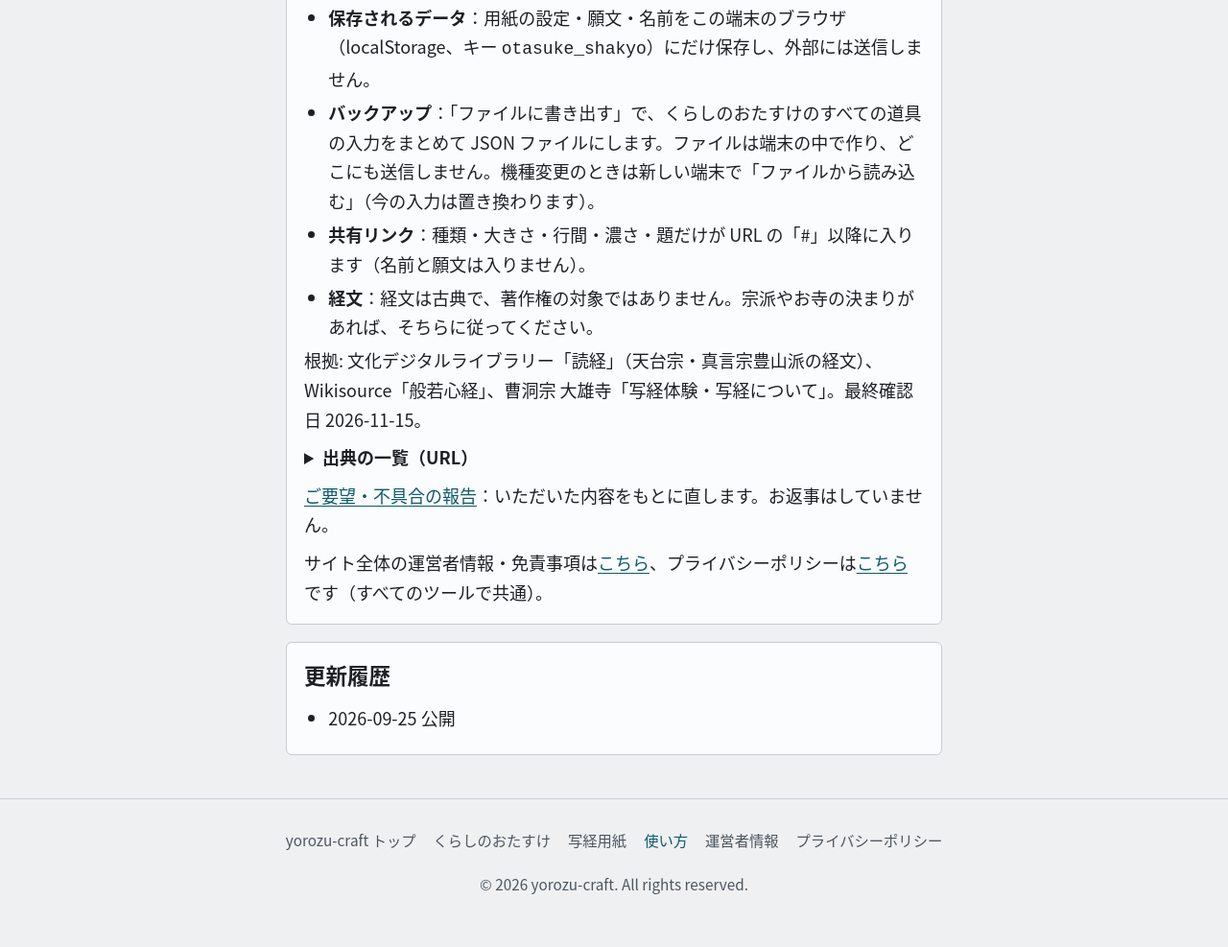
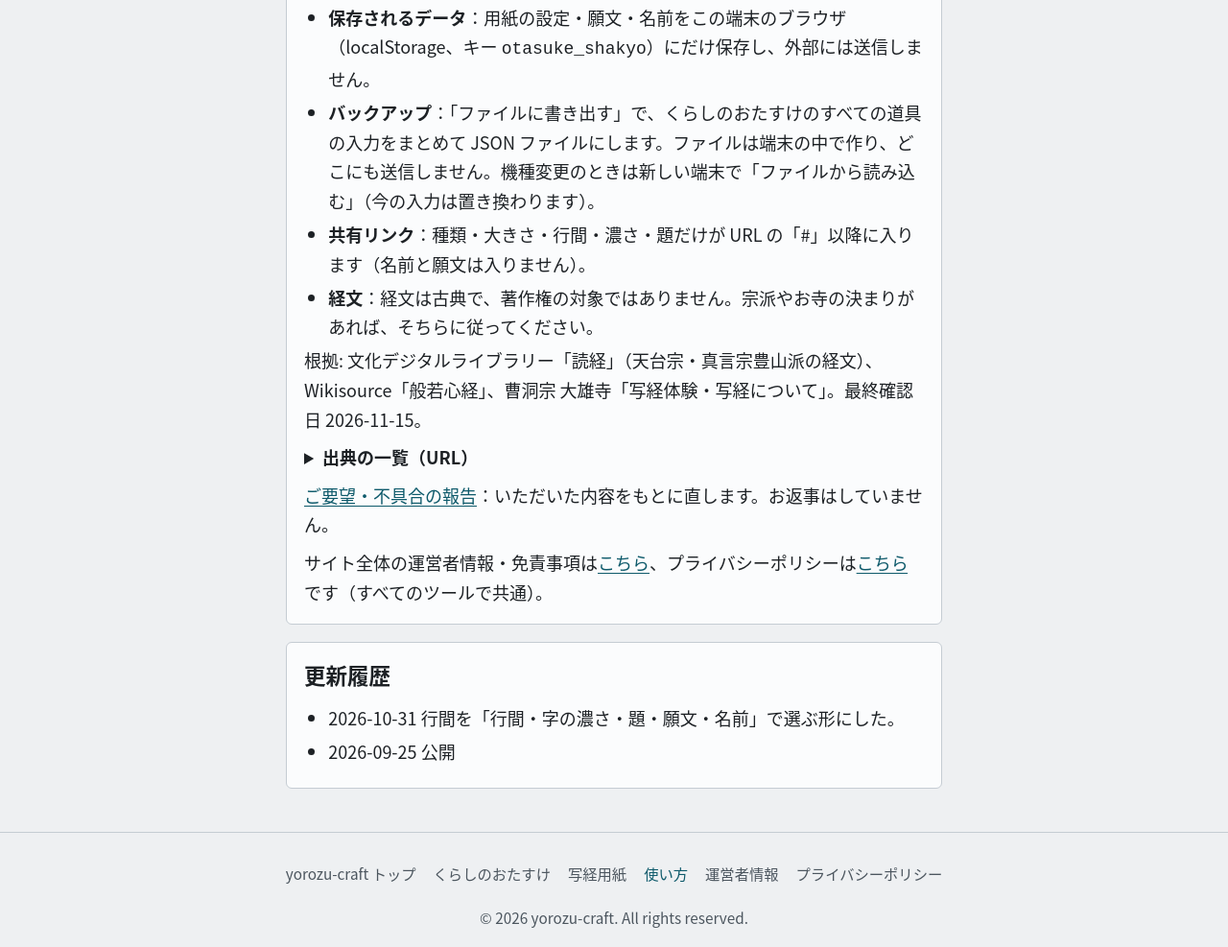
Before and after one commit to YouheiOonuki/otasuke, a plain HTML site: page shakyo/guide.html in a window 1280 px wide. Shown: the part 1700-2687 px from the top of the page at 96% size. Before the commit the page ends 2652 px from the top, so only its background shows below. Drawn offline with Linux system fonts and the light colour scheme.

Commit message:
shakyo の使い方の更新履歴に 10-31 の 1 行（Q-299）
315be73 が変えたこと: 行間の選択を「行間・字の濃さ・題・願文・名前」の折りたたみに移した。
数えなかった枚: reizoko（2e7bec6 は言い回しだけ）、daicho・tejun・tokei（投書箱の文言だけ）、honmono・kigo・notore・yasashii（60d40d2 は更新履歴の行そのもの）。

Co-Authored-By: Claude Opus 5.5 <noreply@anthropic.com>

```diff
--- a/shakyo/guide.html
+++ b/shakyo/guide.html
@@ -102,7 +102,7 @@
 
     <article class="card content" id="changelog">
       <h2>更新履歴</h2>
-      <ul><li><time datetime="2026-09-25">2026-09-25</time> 公開</li></ul>
+      <ul><li><time datetime="2026-10-31">2026-10-31</time> 行間を「行間・字の濃さ・題・願文・名前」で選ぶ形にした。</li><li><time datetime="2026-09-25">2026-09-25</time> 公開</li></ul>
     </article>
   </main>
 
```
